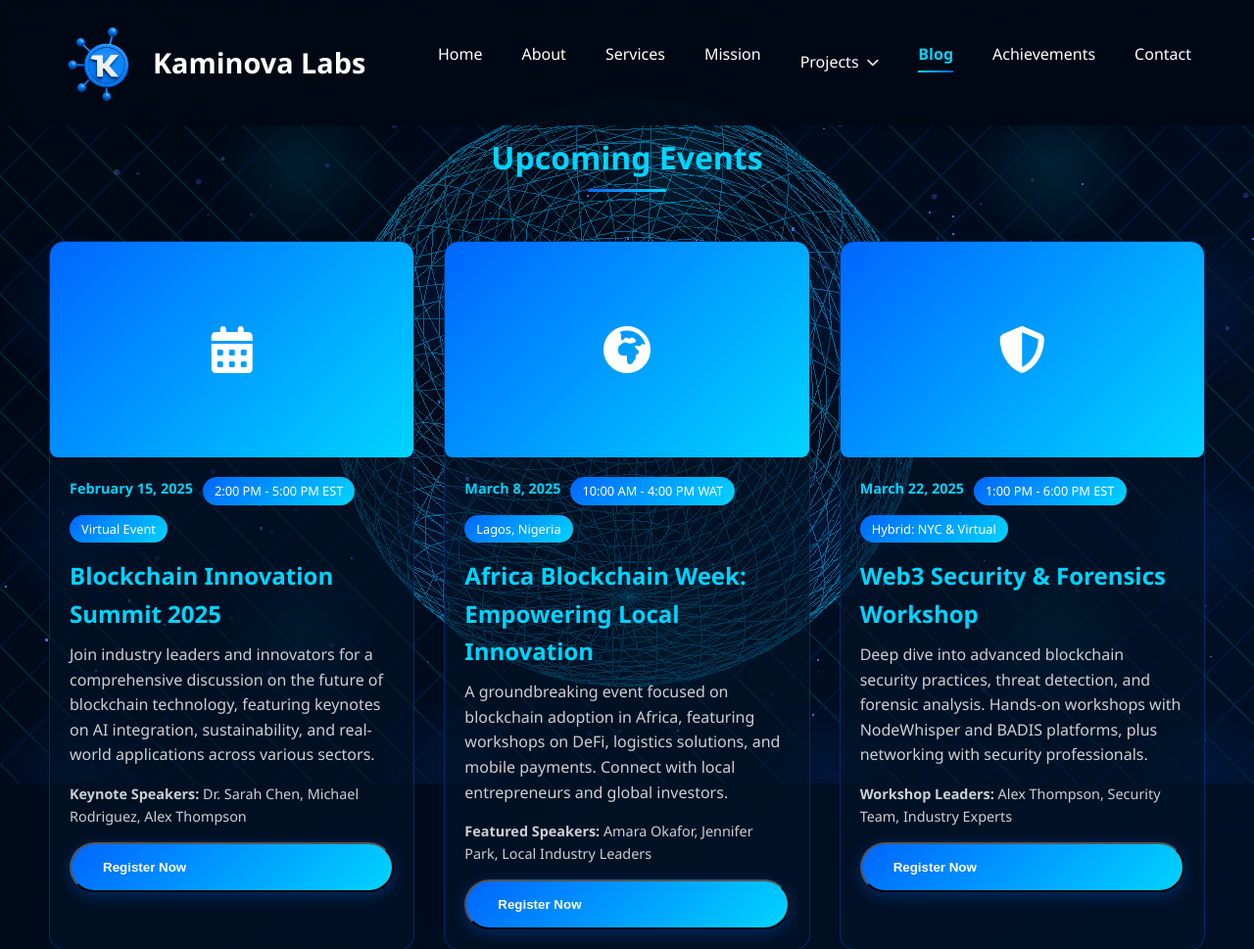
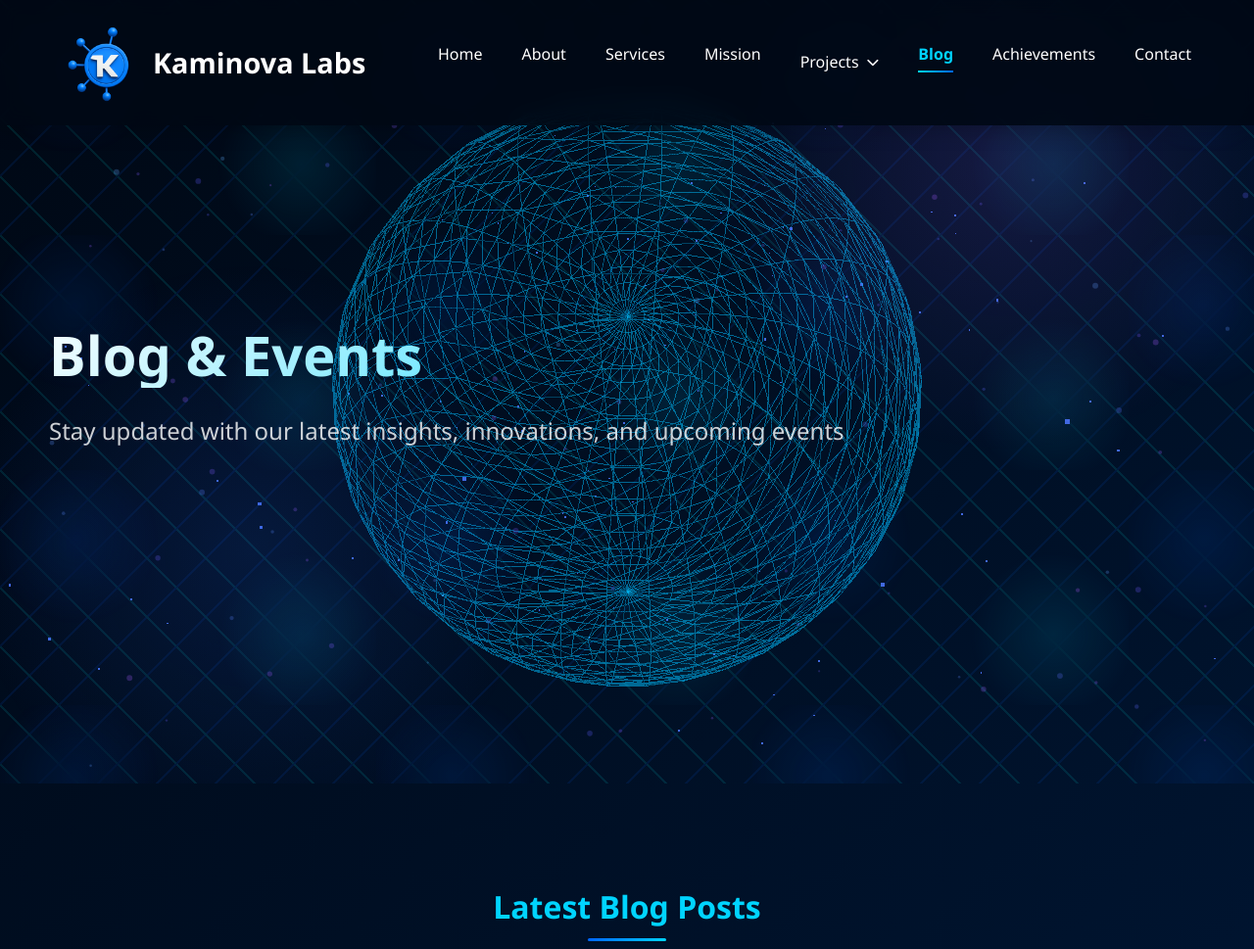
Before and after one commit to devdanalmag/kaminovalabs_old, a PHP site: page /blog.php in a window 1280 px wide. Shown: the top 969 px of the page at 98% size. Run offline with PHP 8.4, Linux system fonts and the light colour scheme; data comes from the database, SQL or seed files in the repository; data that the repository does not hold is empty; some libraries are stand-ins or nearby versions.

Commit message:
Comment out events section in blog.php for future reference

```diff
--- a/blog.php
+++ b/blog.php
@@ -193,7 +193,7 @@ $ADDRESS   = getSetting($pdo, 'contact_address', '123 Innovation Drive, Nigeria'
     </section>
 
     <!- Events Section -->
-    <section class="section reveal" id="events">
+    <!-- <section class="section reveal" id="events">
         <div class="container">
             <div class="event-category">
                 <h3 class="category-title" style="padding-top: 35px;">Upcoming Events</h3>
@@ -340,7 +340,7 @@ $ADDRESS   = getSetting($pdo, 'contact_address', '123 Innovation Drive, Nigeria'
                 </div>
             </div>
         </div>
-    </section>
+    </section> -->
     <!-- Hero Section -->
     <section class="hero section reveal">
         <div class="hero-section">
```
